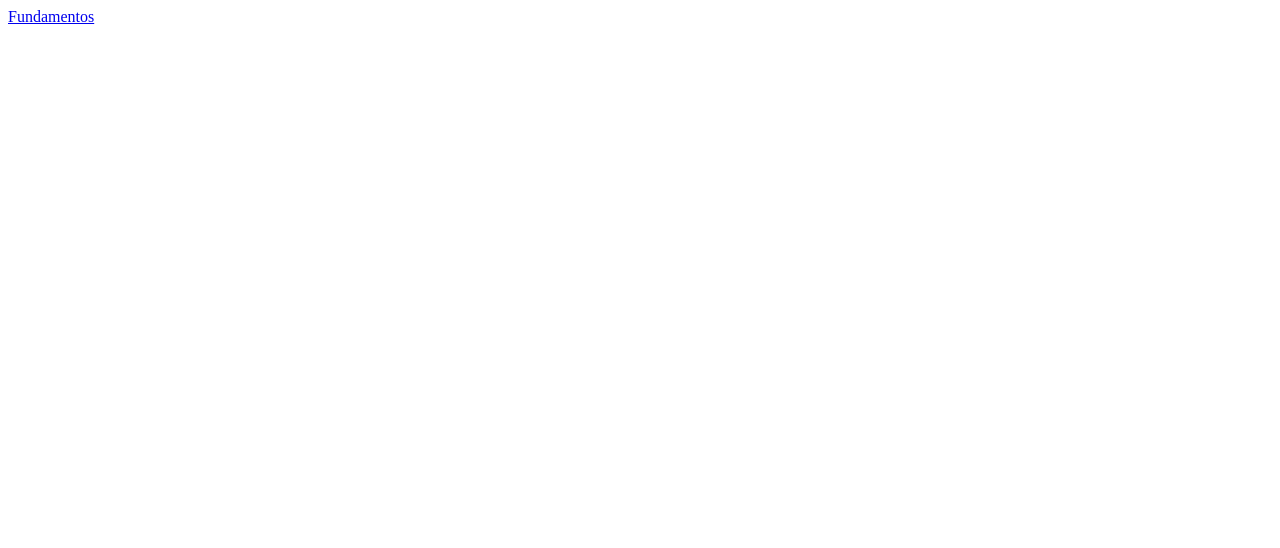
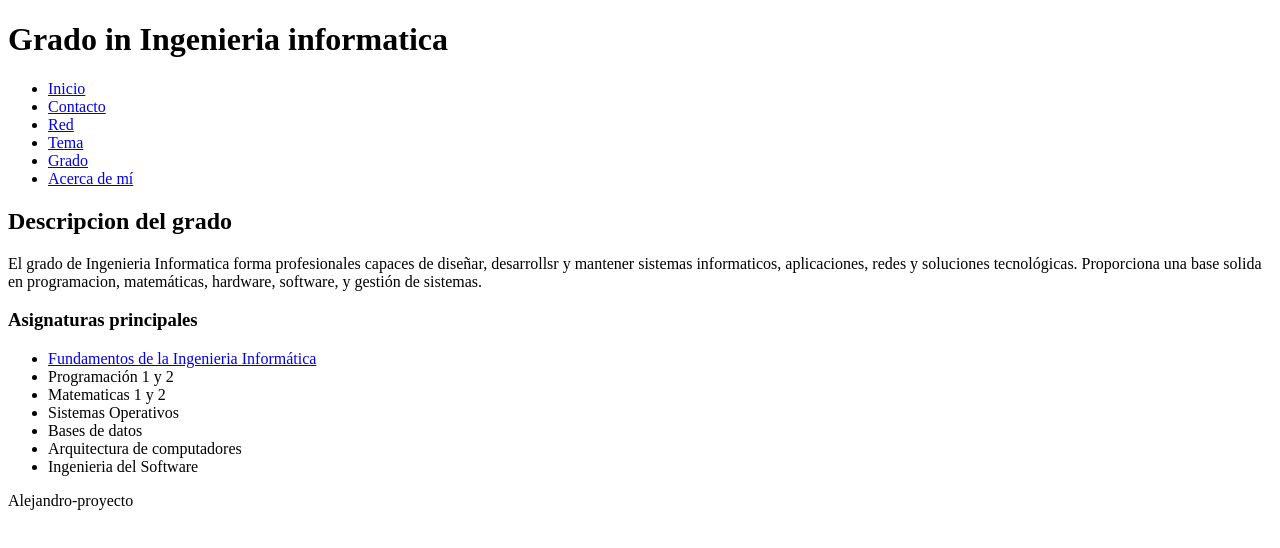
Before and after one commit to canchal27/Mi_primer_repositorio2024, a plain HTML site: page SRC/pagina secundaria/degree.html in a window 1280 px wide. Drawn offline with Linux system fonts and the light colour scheme.

Commit message:
completamos la pagina de degree y de fii ademas de corregir errores en index

```diff
--- a/SRC/pagina secundaria/degree.html
+++ b/SRC/pagina secundaria/degree.html
@@ -9,14 +9,40 @@
 </head>
 <body>
     <header>
-
+        <h1>Grado in Ingenieria informatica</h1>
+        <nav>
+            <ul>
+                <li><a href="../index.html">Inicio</a></li>
+                <li><a href="contact.html">Contacto</a></li>
+                <li><a href="net.html">Red</a></li>
+                <li><a href="topic.html">Tema</a></li>
+                <li><a href="degree.html">Grado</a></li>
+                <li><a href="about.html">Acerca de mí</a></li>
+            </ul>
+        </nav>
     </header>
     <main>
-        <a href="fii.html">Fundamentos</a>
+        <section class="secciones">
+            <h2>Descripcion del grado</h2>
+                <p> El grado de Ingenieria Informatica forma profesionales capaces de diseñar, desarrollsr y mantener sistemas informaticos, aplicaciones, redes y soluciones tecnológicas.
+                    Proporciona una base solida en programacion, matemáticas, hardware, software, y gestión de sistemas.
+                </p>
 
+                <h3>Asignaturas principales</h3>
+
+                <ul>
+                    <li><a href="fii.html">Fundamentos de la Ingenieria Informática</a></li>
+                    <li>Programación 1 y 2</li>
+                    <li>Matematicas 1 y 2</li>
+                    <li>Sistemas Operativos</li>
+                    <li>Bases de datos</li>
+                    <li>Arquitectura de computadores</li>
+                    <li>Ingenieria del Software</li>
+                </ul>
+            </section>
     </main>
     <footer>
-
+        <p>Alejandro-proyecto</p>
     </footer>
 
 </body>
```
Also changed, not shown: SRC/index.html (+21 -13 lines), SRC/pagina secundaria/fii.html (+39 -0 lines).
